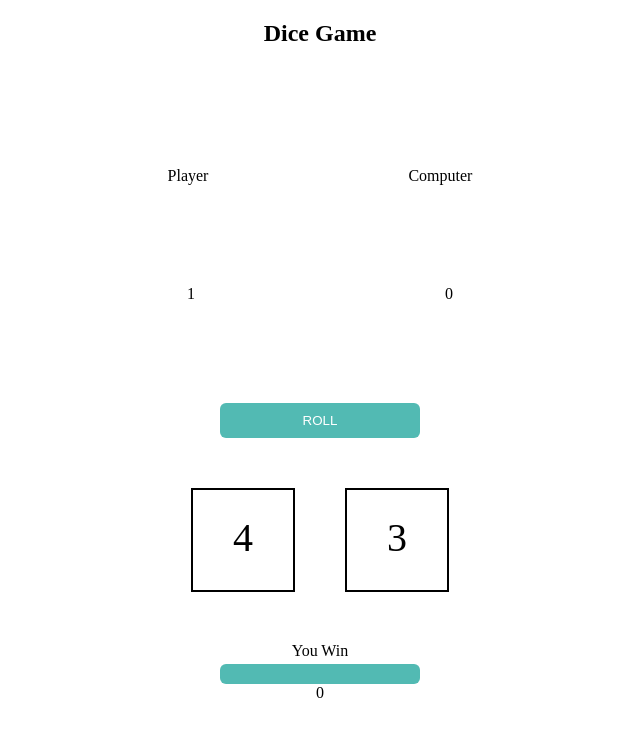
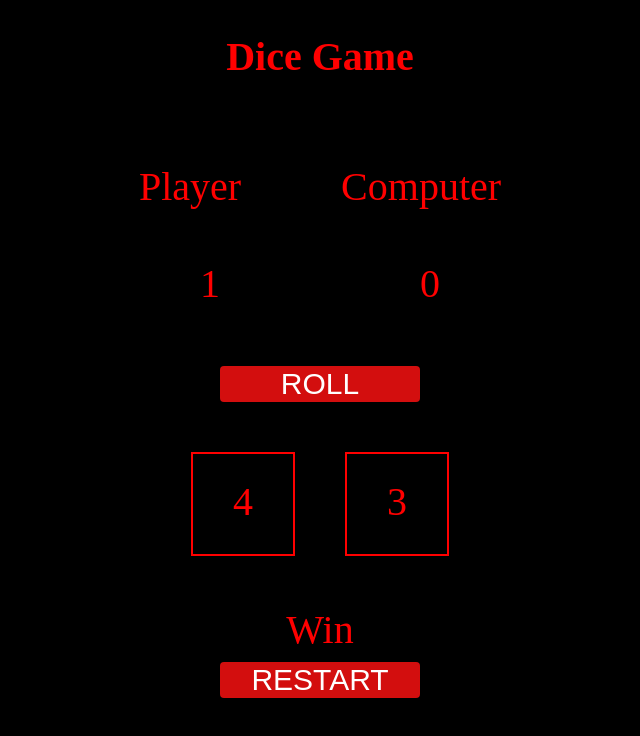
Before and after one commit to ACEGAZ/Dice-game-test, a plain HTML site: page index.html in a window 1280 px wide. Both pictures are taken after a click on the button "ROLL". Shown: the whole page, without its empty margins (320-960 px from the left). Drawn offline with Linux system fonts and the light colour scheme.

Commit message:
add restart button and styled layout

```diff
--- a/assets/css/style.css
+++ b/assets/css/style.css
@@ -1,15 +1,21 @@
 *{
     text-align: center;
+    color: red;
+    font-size: 40px;
+}
+
+body {
+    background-color: black;
 }
 
 #player-wrapper{
     display: inline-flex;
-    margin-top: 100px;
-    margin-bottom: 100px;
+    margin-top: 50px;
+    margin-bottom: 50px;
 }
 
 #player {
-    margin-right: 200px;
+    margin-right: 100px;
 }
 
 #scores {
@@ -17,8 +23,8 @@
 }
 
 #player-score {
-    margin-right:  200px;
-    margin-bottom: 100px;
+    margin-right:  150px;
+    margin-bottom: 50px;
 }
 
 #computer-score {
@@ -26,18 +32,14 @@
 }
 
 button {
-    background-color: rgb(82, 186, 179);
-    border-radius: 6px;
+    background-color: rgb(211, 14, 14);
+    border-radius: 4px;
     border: none;
     color: rgb(255, 255, 255);
-    padding: 10px;
     text-transform: uppercase;
     width: 200px;
     cursor: pointer;
-  }
-
-  #moves-left {
-      margin-bottom: 100px;
+    font-size: 30px;
   }
 
   #dice {
--- a/assets/js/script.js
+++ b/assets/js/script.js
@@ -9,18 +9,22 @@ function playGame(){
    document.getElementById('player-result').innerHTML = playerRoll
    document.getElementById('computer-result').innerHTML = computerRoll
    if (playerRoll > computerRoll) {
-       document.getElementById('result').innerHTML = 'You Win';
+       document.getElementById('result').innerHTML = 'Win';
        document.getElementById('player-score').innerHTML = playerScore++;
    } else if (playerRoll < computerRoll) {
-    document.getElementById('result').innerHTML = 'You Lose';
+    document.getElementById('result').innerHTML = 'Lose';
     document.getElementById('computer-score').innerHTML = computerScore++;
    } else if (playerRoll === computerRoll) {
     document.getElementById('result').innerHTML = 'Draw';
    } if (playerScore === 11) {
-    document.getElementById('winner-loser').innerHTML = 'You Win The Game';
+    document.getElementById('winner-loser').innerHTML = 'You Win The Game!';
     document.getElementById('dice').remove();
    } if (computerScore === 11) {
-    document.getElementById('winner-loser').innerHTML = 'You Lose The Game';
+    document.getElementById('winner-loser').innerHTML = 'You Lose The Game!';
     document.getElementById('dice').remove();
    }
 }
+
+function restartGame() {
+     window.location.reload()
+    }
--- a/index.html
+++ b/index.html
@@ -11,6 +11,8 @@
 <body>
   <section id="game">
     <h1>Dice Game</h1>
+
+    <div id="winner-loser"></div>
 
     <div id="player-wrapper">
     <div id="player">Player</div>
@@ -37,9 +39,9 @@
 
    <div id="result"></div>
 
-   <button id="restart"></button>
+   <button id="restart" onclick="restartGame()">Restart</button>
 
-   <div id="winner-loser">0</div>
+
 
   </section>
     <script src="/assets/js/script.js"></script>
```
